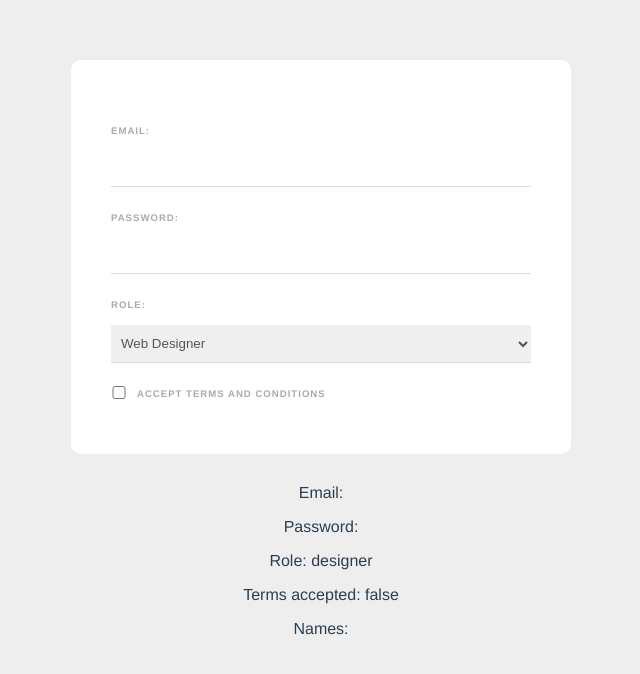
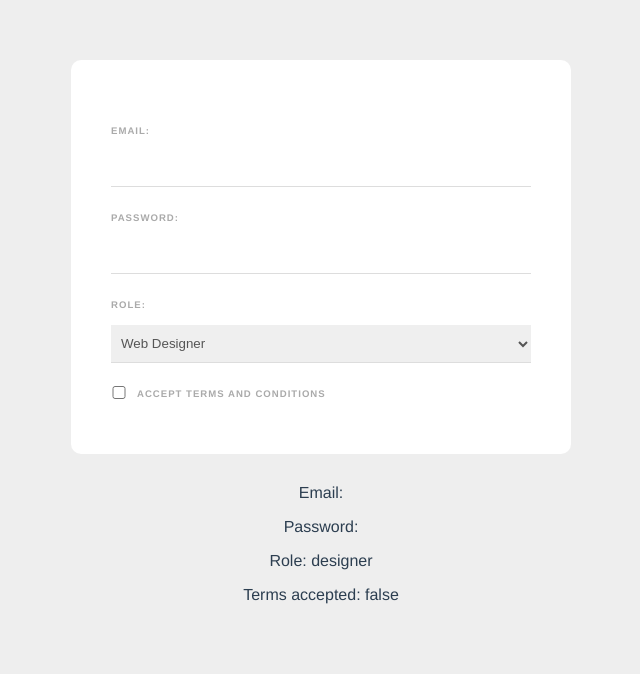
Before and after one commit to lbertoncello/vue-web-form, a Vue app: page / in a window 1280 px wide. Shown: the top 674 px of the page, without its empty margins (319-959 px from the left). Built offline with nearby package versions, Linux system fonts and the light colour scheme.

Commit message:
refactor(SignupForm): remove unused fields

```diff
--- a/src/components/SignupForm.vue
+++ b/src/components/SignupForm.vue
@@ -29,7 +29,6 @@
   <p>Password: {{ password }}</p>
   <p>Role: {{ role }}</p>
   <p>Terms accepted: {{ terms }}</p>
-  <p>Names: {{ names }}</p>
 </template>
 
 <script>
```
